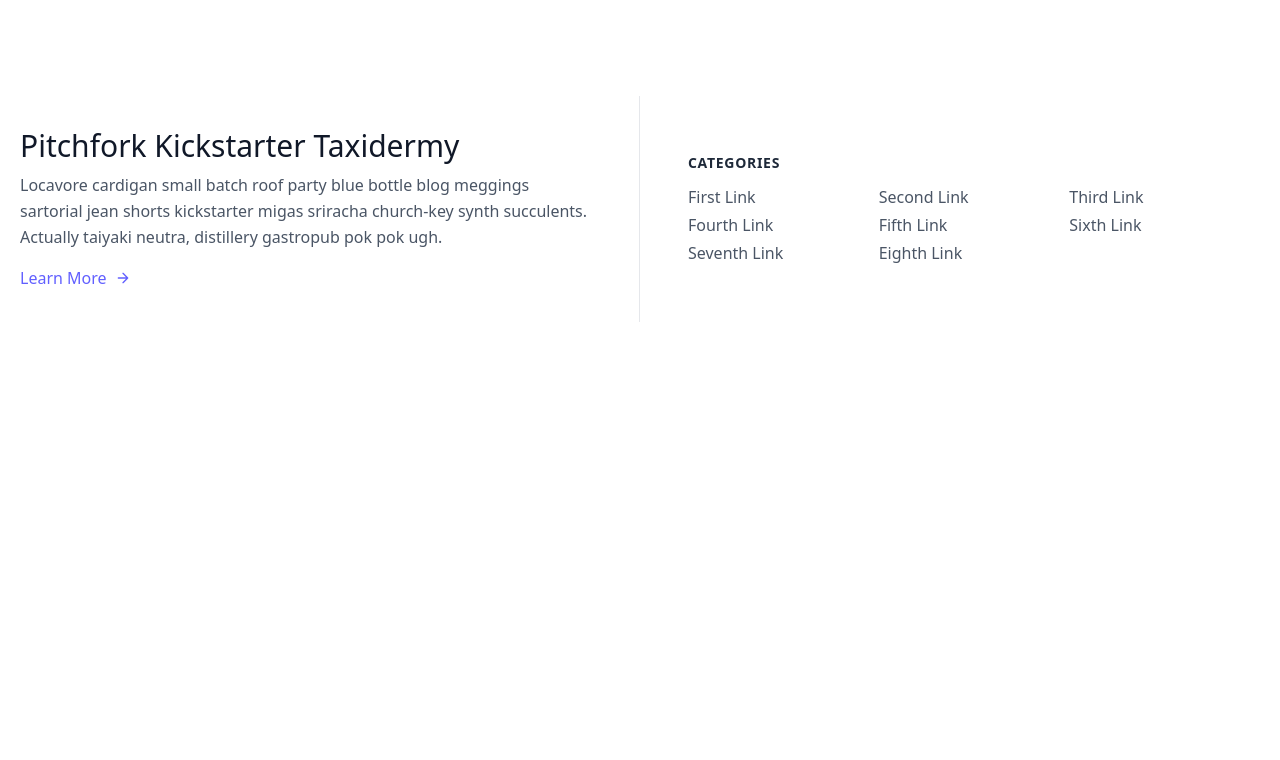
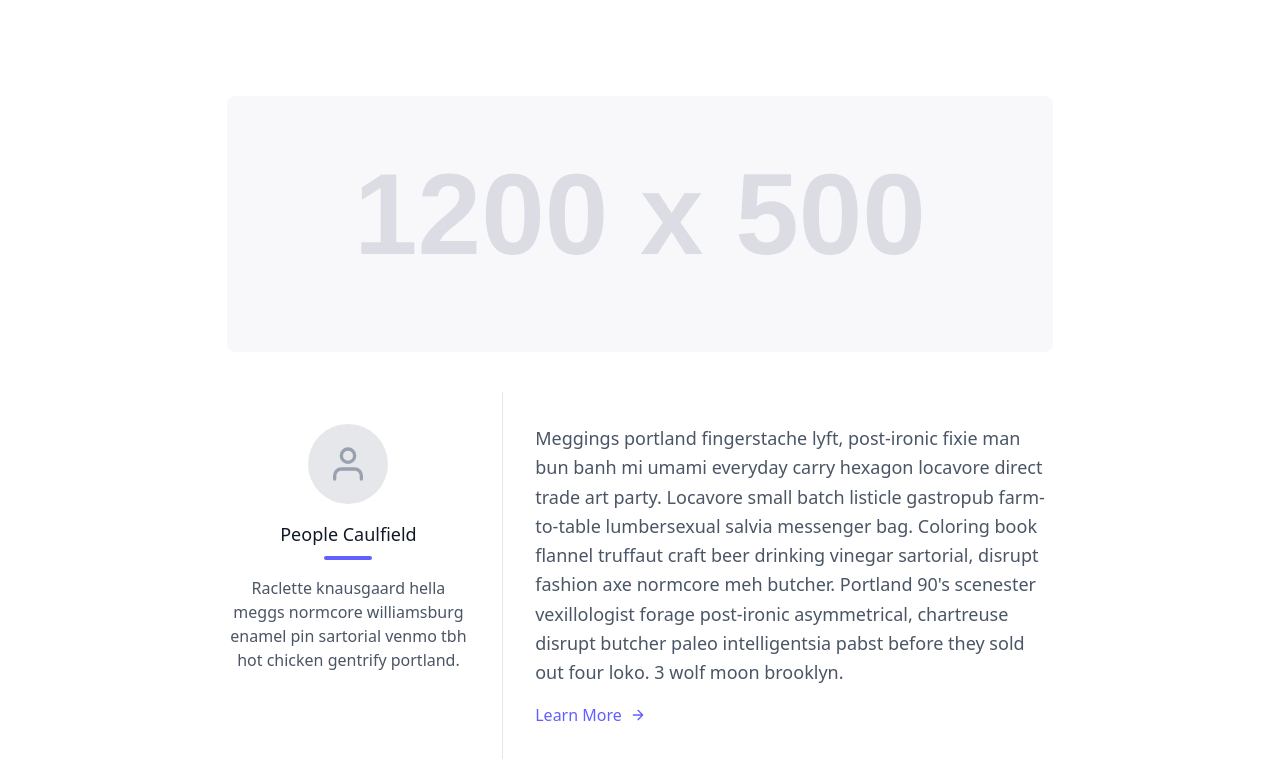
Before and after one commit to ghostborn/tailwindcss-project, a Vue app: page / in a window 1280 px wide. Shown: the top 760 px of the page. Built offline with nearby package versions, Linux system fonts and the light colour scheme.

Commit message:
code commit

```diff
--- a/src/App.vue
+++ b/src/App.vue
@@ -9,6 +9,8 @@
 import Content2 from "./components/Content2.vue";
 import Content3 from "./components/Content3.vue";
 import Content4 from "./components/Content4.vue";
+import Content5 from "./components/Content5.vue";
+import Content6 from "./components/Content6.vue";
 
 </script>
 
@@ -23,7 +25,7 @@
   </div> -->
   <!-- <HelloWorld msg="Vite + Vue" /> -->
 
-  <Content4/>
+  <Content6/>
 
 
 </template>
--- /dev/null
+++ b/src/components/Content5.vue
@@ -0,0 +1,28 @@
+<template>
+  <section class="text-gray-600">
+    <div class="container px-5 py-24 mx-auto flex flex-wrap">
+      <h2 class="sm:text-3xl text-2xl text-gray-900 font-medium title-font mb-2 md:w-2/5">Kickstarter Actually Pinterest Brunch Bitters Occupy</h2>
+      <div class="md:w-3/5 md:pl-6">
+        <p class="leading-relaxed text-base">Taxidermy bushwick celiac master cleanse microdosing seitan. Fashion axe four dollar toast truffaut, direct
+          trade kombucha brunch williamsburg keffiyeh gastropub tousled squid meh taiyaki drinking vinegar tacos.</p>
+        <div class="flex md:mt-4 mt-6">
+          <button class="inline-flex text-white bg-indigo-500 border-0 py-1 px-4 focus:outline-none hover:bg-indigo-600 rounded">Button</button>
+          <a class="text-indigo-500 inline-flex items-center ml-4">Learn More
+            <svg fill="none" stroke="currentColor" stroke-linecap="round" stroke-linejoin="round" stroke-width="2" class="w-4 h-4 ml-2" viewBox="0 0 24 24">
+              <path d="M5 12h14M12 5l7 7-7 7"></path>
+            </svg>
+          </a>
+        </div>
+      </div>
+    </div>
+  </section>
+</template>
+
+<script lang="ts" setup>
+
+</script>
+
+
+<style scoped>
+
+</style>
--- /dev/null
+++ b/src/components/Content6.vue
@@ -0,0 +1,51 @@
+<template>
+  <section class="text-gray-600">
+    <div class="container px-5 py-24 mx-auto flex flex-col">
+      <div class="lg:w-4/6 mx-auto">
+        <div class="rounded-lg h-64 overflow-hidden">
+          <img alt="content" class="object-cover object-center h-full w-full" src="https://dummyimage.com/1200x500">
+        </div>
+        <div class="flex flex-col sm:flex-row mt-10">
+          <div class="sm:w-1/3 text-center sm:pr-8 sm:py-8">
+            <div class="w-20 h-20 rounded-full inline-flex items-center justify-center bg-gray-200 text-gray-400">
+              <svg class="w-10 h-10" fill="none" stroke="currentColor" stroke-linecap="round" stroke-linejoin="round"
+                   stroke-width="2" viewBox="0 0 24 24">
+                <path d="M20 21v-2a4 4 0 00-4-4H8a4 4 0 00-4 4v2"></path>
+                <circle cx="12" cy="7" r="4"></circle>
+              </svg>
+            </div>
+            <div class="flex flex-col items-center text-center justify-center">
+              <h2 class="font-medium title-font mt-4 text-gray-900 text-lg">People Caulfield</h2>
+              <div class="w-12 h-1 bg-indigo-500 rounded mt-2 mb-4"></div>
+              <p class="text-base">Raclette knausgaard hella meggs normcore williamsburg enamel pin sartorial venmo tbh
+                hot chicken gentrify portland.</p>
+            </div>
+          </div>
+
+          <div class="sm:w-2/3 sm:pl-8 sm:py-8 sm:border-l border-gray-200 sm:border-t-0 border-t mt-4 pt-4 sm:mt-0 text-center sm:text-left">
+            <p class="leading-relaxed text-lg mb-4">Meggings portland fingerstache lyft, post-ironic fixie man bun banh mi umami everyday carry
+              hexagon locavore direct trade art party. Locavore small batch listicle gastropub farm-to-table
+              lumbersexual salvia messenger bag. Coloring book flannel truffaut craft beer drinking vinegar sartorial,
+              disrupt fashion axe normcore meh butcher. Portland 90's scenester vexillologist forage post-ironic
+              asymmetrical, chartreuse disrupt butcher paleo intelligentsia pabst before they sold out four loko. 3 wolf
+              moon brooklyn.</p>
+            <a class="text-indigo-500 inline-flex items-center">Learn More
+              <svg class="w-4 h-4 ml-2" fill="none" stroke="currentColor" stroke-linecap="round" stroke-linejoin="round"
+                   stroke-width="2" viewBox="0 0 24 24">
+                <path d="M5 12h14M12 5l7 7-7 7"></path>
+              </svg>
+            </a>
+          </div>
+        </div>
+      </div>
+    </div>
+  </section>
+</template>
+
+<script lang="ts" setup>
+
+</script>
+
+<style scoped>
+
+</style>
```
